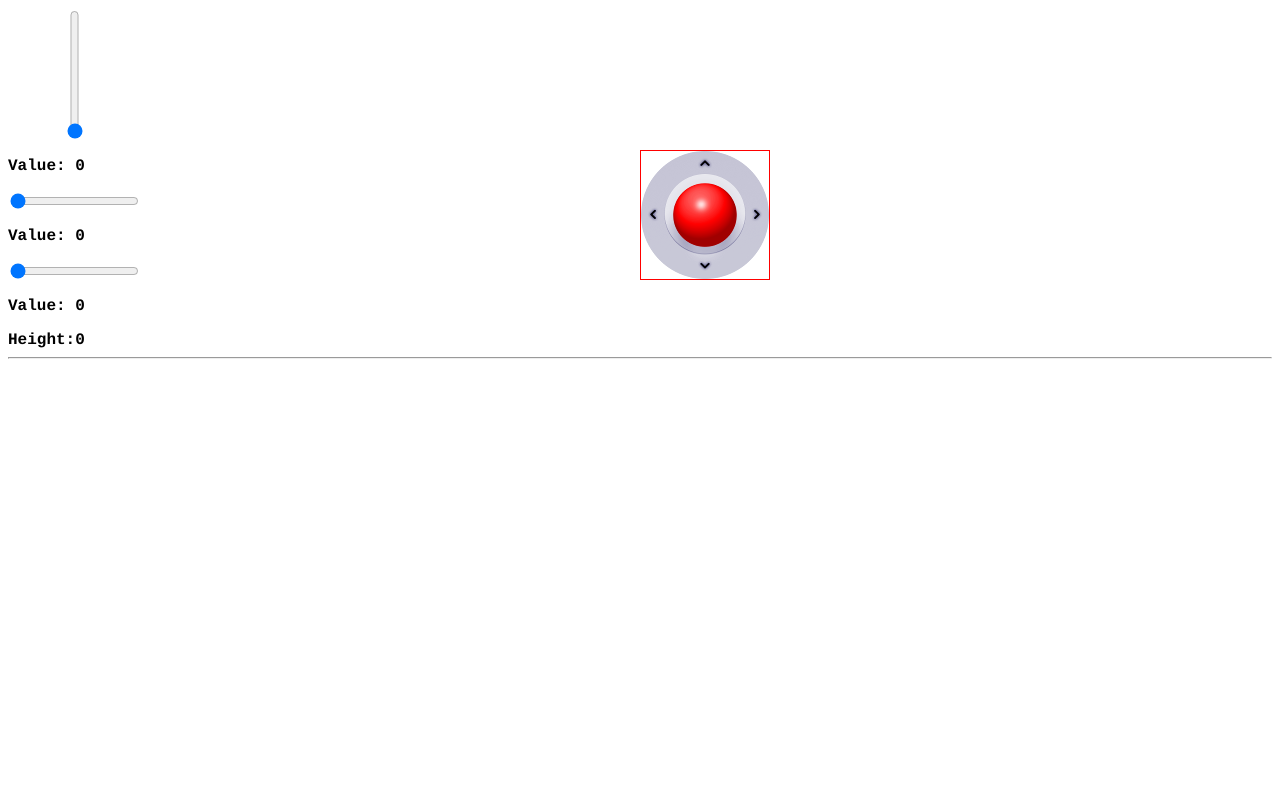
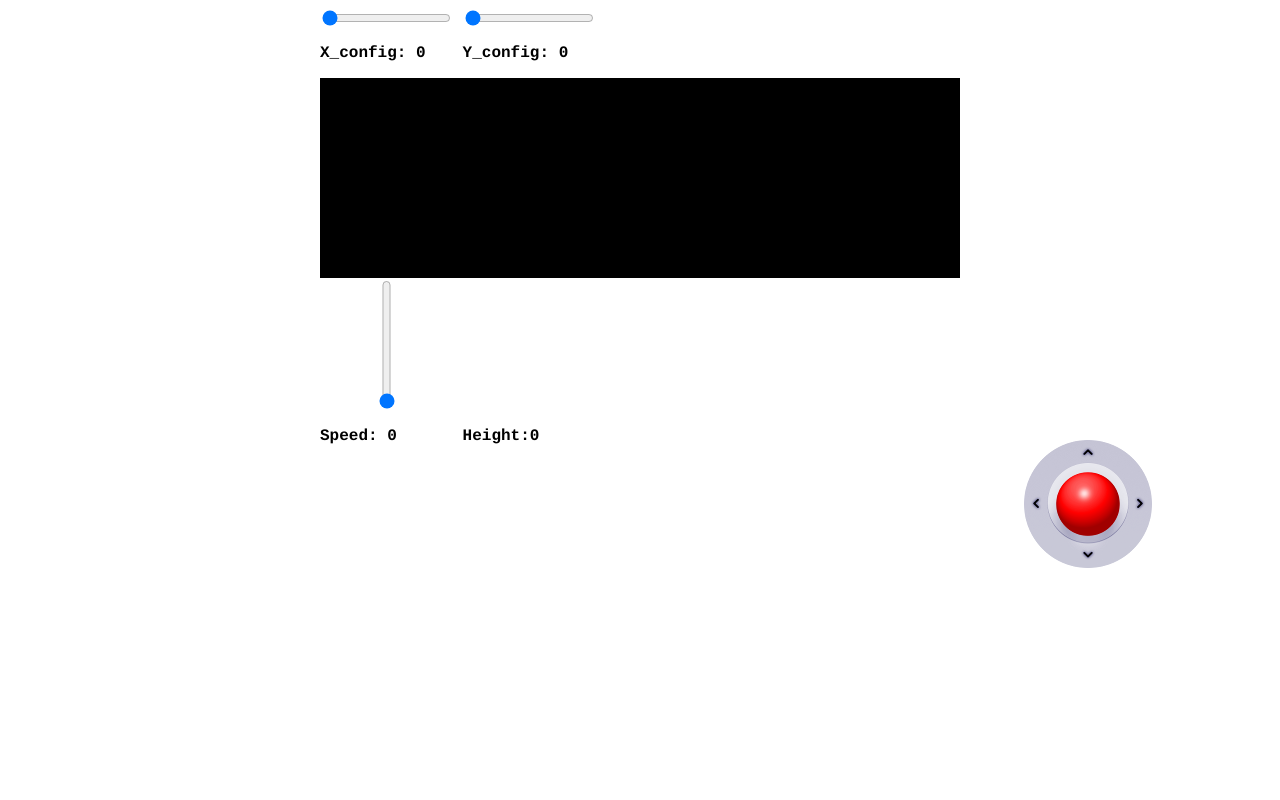
Before and after one commit to gorgevorgyan/Drone, a Flask app: page / in a window 1280 px wide. Run offline with Flask 2, Linux system fonts and the light colour scheme; some libraries are stand-ins or nearby versions.

Commit message:
Update index.html

```diff
--- a/templates/index.html
+++ b/templates/index.html
@@ -64,27 +64,45 @@
       font-family: Courier, monospaced;
       font-size: 16px;
       font-weight: bold;
+      margin-left:25%;
+      margin-right:25%;
+    }
+    .camera{
+      width: 100%;
+      height: 200px;
+      background-color: black;
+      margin: 0;
+    }
+    .klor{
+      display: inline-block;
     }
   </style>
 </head>
 
 <body>
+
+  <div class='klor'>
+    <input type="range" orient="vertical" min="0" max="20" value="0" class="slider1" id="myRange1" />
+    <p>X_config: <span id="demo1"></span></p>
+  </div>
+  <div class='klor'>
+    <input type="range" orient="vertical" min="0" max="20" value="0" class="slider1" id="myRange2" />
+    <p>Y_config: <span id="demo2"></span></p>
+  </div>
+  <div class="camera"></div>
+  <div class='klor'>
     <input type="range" orient="vertical" min="0" max="255" value="0" class="slider" id="myRange" />
-<p>Value: <span id="demo"></span></p>
-
-<input type="range" orient="vertical" min="0" max="20" value="0" class="slider1" id="myRange1" />
-<p>Value: <span id="demo1"></span></p>
-<input type="range" orient="vertical" min="0" max="20" value="0" class="slider1" id="myRange2" />
-<p>Value: <span id="demo2"></span></p>
-
-
+    <p>Speed: <span id="demo"></span></p>
+  </div>
+  <div class='klor'>
     <span id='height'>Height:0</span>
-
-<hr>
-<div style="border: 1px solid red; width: 128px; position: absolute; left:50%; top:150px;">
-  <img src="static/joystick-base.png"/>
+  </div>
+  <div class='klor'>
+    <div style=" width: 128px; position: absolute; left:80%; ">
+      <img src="../static/joystick-base.png"/>
       <div id="stick1" style="position: absolute; left:32px; top:32px;">
-  <img src="static/joystick-red.png"/>
+        <img src="../static/joystick-red.png"/>
+      </div>
     </div>
   </div>
 
@@ -256,7 +274,7 @@ class JoystickController
   let joystick1 = new JoystickController("stick1", 64, 8);
   function update()
   {
-  console.log('change')
+    // console.log('change')
     let states={
      x: joystick1.value.x,
      y: joystick1.value.y,
@@ -278,36 +296,39 @@ let states={
 
 
 
-$(document).ready(function() {
+document.onkeydown = function (event) {
+  if (event.keyCode==38) {
 
-    // For the manual movement of the Slider Button, we use ui.value to supply value.
-    $("#slider").slider({
-        // This 'value' is the starting value.
-        value: 20,
-        min: 0,
-        max: 100,
-        step: 1,
-        animate: "slow",
-        slide: function(event, ui) {
+    document.getElementById("myRange").value++;
+    output.innerHTML = slider.value;
+    update()
+  }
+  if (event.keyCode==40) {
 
-            // Display the numeric value on the html page.
-            $('#showValue').html('Value: ' + ui.value);
-
+    document.getElementById("myRange").value--;
+    output.innerHTML = slider.value;
+    update()
+  }
+    if (event.keyCode==87) {
+joystick1.value.y=1
+update()
+  }
+    if (event.keyCode==83) {
+      joystick1.value.y=-1
+    update()
 
   }
-    });
+      if (event.keyCode==65) {
+        joystick1.value.x=1
+    update()
 
+  }
+      if (event.keyCode==68) {
+        joystick1.value.x=-1
+    update()
 
-    // For page load, this is launched just once for initial settings.
-    // Populate the value with preset text followed by the sliders current value (setable in slider via value).
-    $('#showValue').html('Value: ' + $('#slider').slider('value') );
-
-
-});
-
-
-
-// For the Set clickable values, we use variable theValue to supply value.
+  }
+}
 function setValue(theValue) {
 
     // Animate the Button to the value clicked on.
```
Lines whose indentation alone changed are shown as unchanged.
